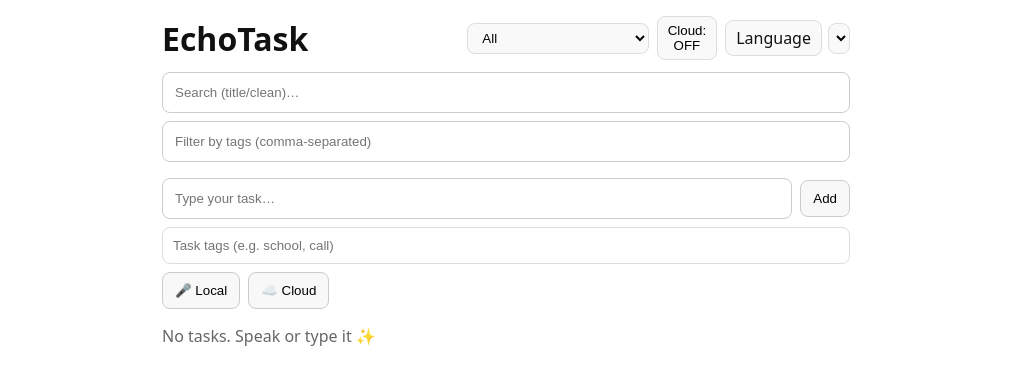
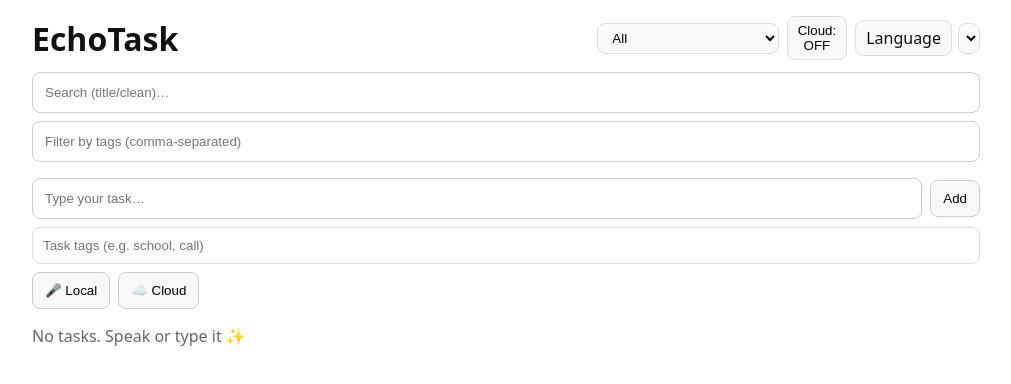
Before and after one commit to dexteee-r/EchoTask, a React (Vite) app in the folder echotask/: page / in a window 1280 px wide. Shown: the top 384 px of the page, without its empty margins (134-1145 px from the left). Built offline with nearby package versions, Linux system fonts and the light colour scheme.

Commit message:
agrandissement du "maxWidth" de la page

```diff
--- a/echotask/src/App.tsx
+++ b/echotask/src/App.tsx
@@ -155,7 +155,7 @@ export default function App() {
   const unsupportedSTT = !sttSupported();
 
   return (
-    <div style={{ maxWidth: 720, margin: '0 auto', padding: 16, fontFamily: 'system-ui, sans-serif' }}>
+    <div style={{ maxWidth: 980, margin: '0 auto', padding: 16, fontFamily: 'system-ui, sans-serif' }}>
       {/* TOAST HOST */}
       <ToastHost />
 
```
